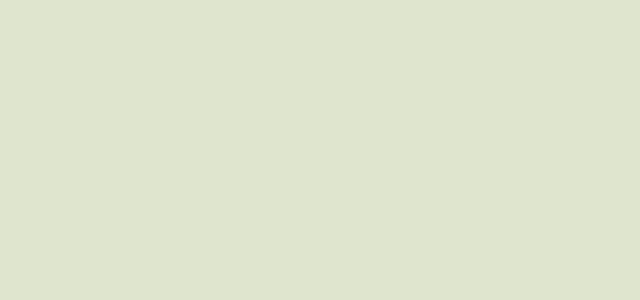
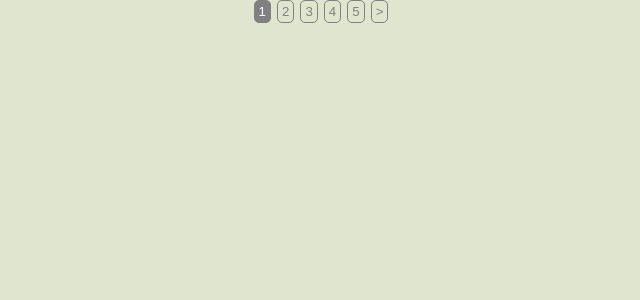
Before and after one commit to YuriyEG/Tool-kit, a React (Vite) app: page / in a window 1280 px wide. Shown: the top 300 px of the page, without its empty margins (319-959 px from the left). Built offline with nearby package versions, Linux system fonts and the light colour scheme.

Commit message:
create pagination

```diff
--- a/src/App/App.tsx
+++ b/src/App/App.tsx
@@ -1,4 +1,7 @@
 import styled from "styled-components"
+
+import Pagination from "../shared/ui/pagination"
+import { useState } from "react"
 
 const Container = styled.div`
   width: 100vw;
@@ -8,7 +11,17 @@ const Container = styled.div`
 `
 
 const App = () => {
-  return <Container></Container>
+  const [page, setPage] = useState(1)
+  return (
+    <Container>
+      <Pagination
+        totalItems={300}
+        itemsPerPage={10}
+        onPageChange={setPage}
+        currentPage={page}
+      />
+    </Container>
+  )
 }
 
 export default App
--- /dev/null
+++ b/src/shared/ui/pagination.tsx
@@ -0,0 +1,116 @@
+import type React from "react"
+import styled, { css } from "styled-components"
+
+interface PaginationProps {
+  totalItems: number
+  itemsPerPage: number
+  onPageChange: (page: number) => void
+  currentPage: number
+}
+
+const Button = styled.button<{ isActive: boolean }>`
+  margin: 0 3px;
+  padding: 3px 4px;
+  border: 1px solid gray;
+  border-radius: 5px;
+  cursor: pointer;
+  background-color: transparent;
+  color: gray;
+
+  ${props =>
+    props.isActive &&
+    css`
+      background-color: gray;
+      color: white;
+      cursor: default;
+    `}
+
+  &:hover {
+    opacity: 70%;
+  }
+`
+
+const Pagination: React.FC<PaginationProps> = ({
+  totalItems,
+  itemsPerPage,
+  onPageChange,
+  currentPage,
+}) => {
+  const totalPages = Math.ceil(totalItems / itemsPerPage)
+  const maxButtons = 5
+
+  const calculatePageButtons = () => {
+    let pageNumbers: number[] = []
+    if (totalPages <= maxButtons) {
+      pageNumbers = Array.from({ length: totalPages }, (_, i) => i + 1)
+    } else {
+      const halfVisible = Math.floor(maxButtons / 2)
+      let startPage = Math.max(currentPage - halfVisible, 1)
+      let endPage = startPage + maxButtons - 1
+
+      if (endPage > totalPages) {
+        endPage = totalPages
+        startPage = Math.max(endPage - maxButtons + 1, 1)
+      }
+
+      pageNumbers = Array.from(
+        { length: endPage - startPage + 1 },
+        (_, i) => startPage + i,
+      )
+    }
+    return pageNumbers
+  }
+
+  const renderPageNumbers = () => {
+    const pageNumbers = calculatePageButtons()
+    return pageNumbers.map(number => (
+      <Button
+        key={number}
+        onClick={() => onPageChange(number)}
+        disabled={number === currentPage}
+        isActive={number === currentPage}
+      >
+        {number}
+      </Button>
+    ))
+  }
+
+  const handlePreviousGroup = () => {
+    const newPage = Math.max(currentPage - maxButtons, 1)
+    onPageChange(newPage)
+  }
+
+  const handleNextGroup = () => {
+    const newPage = Math.min(currentPage + maxButtons, totalPages)
+    onPageChange(newPage)
+  }
+
+  return (
+    <div>
+      {" "}
+      {currentPage !== 1 && (
+        <Button
+          key="first"
+          onClick={handlePreviousGroup}
+          disabled={currentPage === 1}
+          isActive={false}
+        >
+          &lt;
+        </Button>
+      )}
+      {renderPageNumbers()}
+      {currentPage !== totalPages && (
+        <Button
+          key="last"
+          onClick={handleNextGroup}
+          disabled={false}
+          isActive={false}
+        >
+          &gt;
+        </Button>
+      )}
+    </div>
+  )
+}
+
+export default Pagination
```
